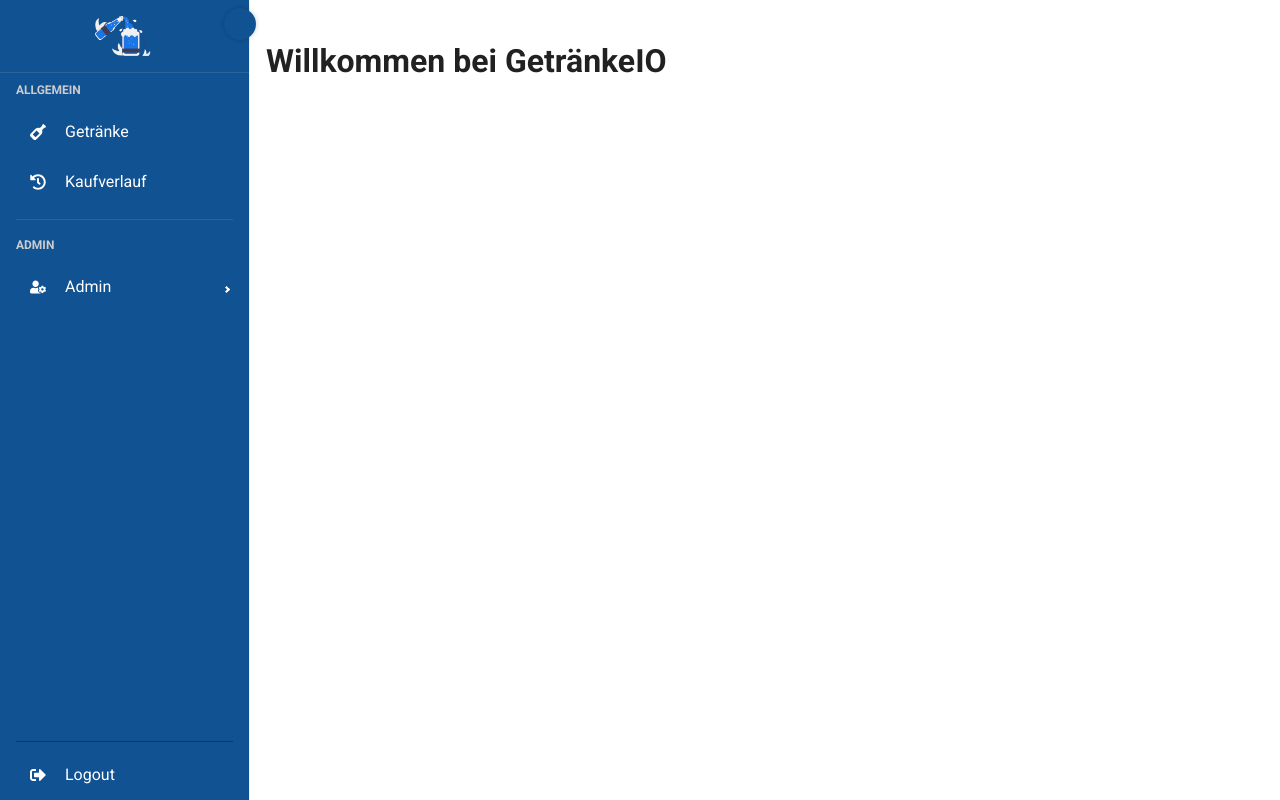
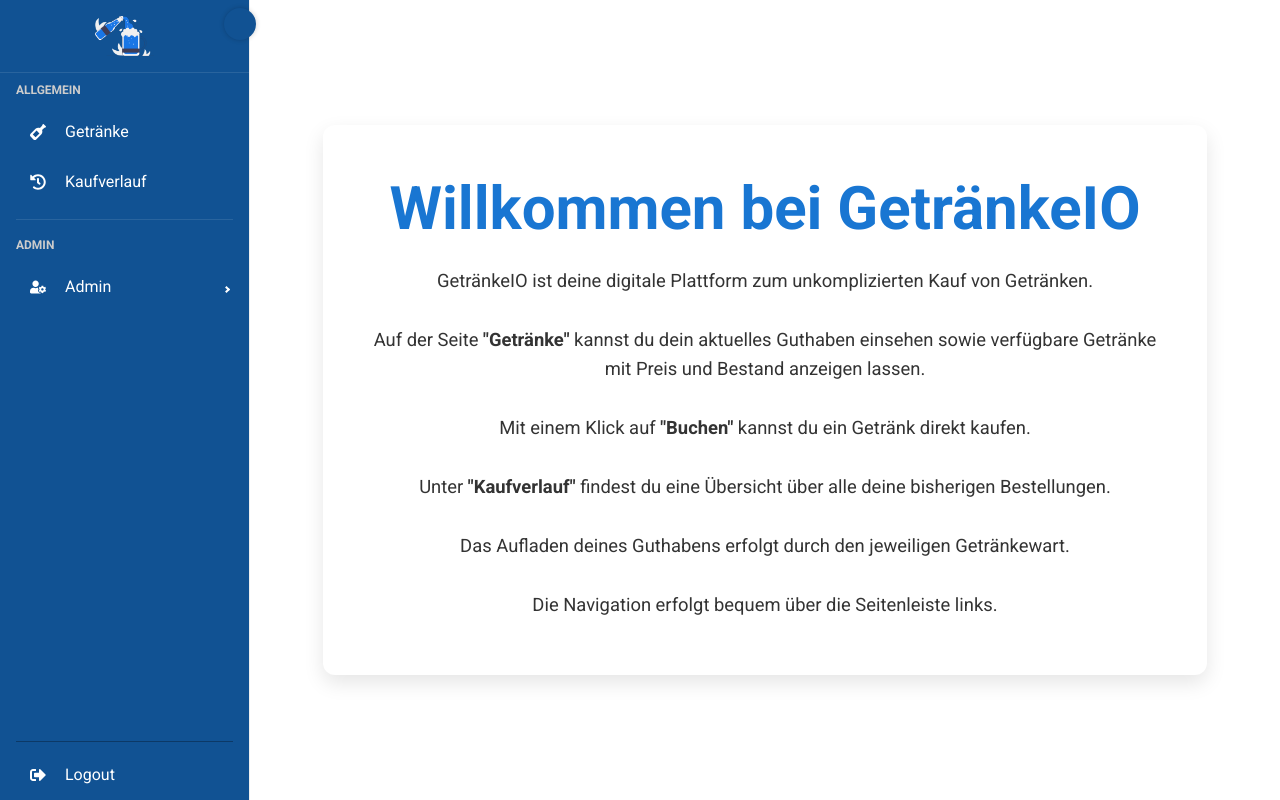
Before and after one commit to shiraayuki/BCN-2025SS-TeamBlau-GetraenkeIO, a React (Vite) app in the folder sys-src/GetraenkeIO-frontend/: page / in a window 1280 px wide. Built offline with nearby package versions, Linux system fonts and the light colour scheme; sample sign-in values are in the browser's storage; some icons are missing.

Commit message:
Add introduction to home page

```diff
--- a/sys-src/GetraenkeIO-frontend/src/pages/Home.tsx
+++ b/sys-src/GetraenkeIO-frontend/src/pages/Home.tsx
@@ -1,8 +1,61 @@
+import { Box, Typography, Card, CardContent } from '@mui/material';
+
 const Home = () => {
   return (
-    <main style={{ flex: '1', padding: '1rem' }}>
-      <h1>Willkommen bei GetränkeIO</h1>
-    </main>
+    <Box
+      display="flex"
+      justifyContent="center"
+      alignItems="center"
+      height="100vh"
+      px={3}
+      sx={{ backgroundColor: 'white' }}
+    >
+      <Card
+        elevation={3}
+        sx={{
+          maxWidth: 900,
+          width: '90%',
+          borderRadius: 3,
+          padding: 4,
+          boxShadow: '0 8px 20px rgba(0,0,0,0.1)',
+        }}
+      >
+        <CardContent>
+          <Typography
+            variant="h2"
+            component="h1"
+            color="primary"
+            fontWeight="bold"
+            gutterBottom
+            align="center"
+          >
+            Willkommen bei GetränkeIO
+          </Typography>
+
+          <Typography
+            variant="body1"
+            sx={{ fontSize: '1.15rem', lineHeight: 1.6, color: '#333', textAlign: 'center' }}
+          >
+            GetränkeIO ist deine digitale Plattform zum unkomplizierten Kauf von Getränken.
+            <br />
+            <br />
+            Auf der Seite <strong>"Getränke"</strong> kannst du dein aktuelles Guthaben einsehen sowie verfügbare Getränke mit Preis und Bestand anzeigen lassen.
+            <br />
+            <br />
+            Mit einem Klick auf <strong>"Buchen"</strong> kannst du ein Getränk direkt kaufen.
+            <br />
+            <br />
+            Unter <strong>"Kaufverlauf"</strong> findest du eine Übersicht über alle deine bisherigen Bestellungen.
+            <br />
+            <br />
+            Das Aufladen deines Guthabens erfolgt durch den jeweiligen Getränkewart.
+            <br />
+            <br />
+            Die Navigation erfolgt bequem über die Seitenleiste links.
+          </Typography>
+        </CardContent>
+      </Card>
+    </Box>
   );
 };
 
```
